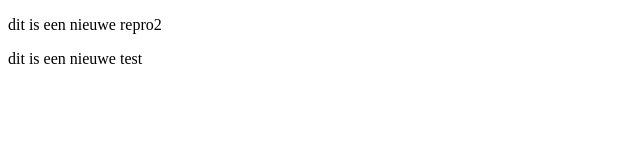
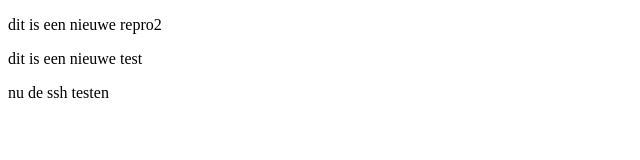
Before and after one commit to Mariovdw/mytest2, a plain HTML site: page index.html in a window 1280 px wide. Shown: the whole page, without its empty margins (0-640 px from the left). Drawn offline with Linux system fonts and the light colour scheme.

Commit message:
en nu ssh

```diff
--- a/index.html
+++ b/index.html
@@ -7,5 +7,6 @@
   <body>
     <p>dit is een nieuwe repro2</p>
     <p>dit is een nieuwe test</p>
+    <p>nu de ssh testen</p>
   </body>
 </html>
```
